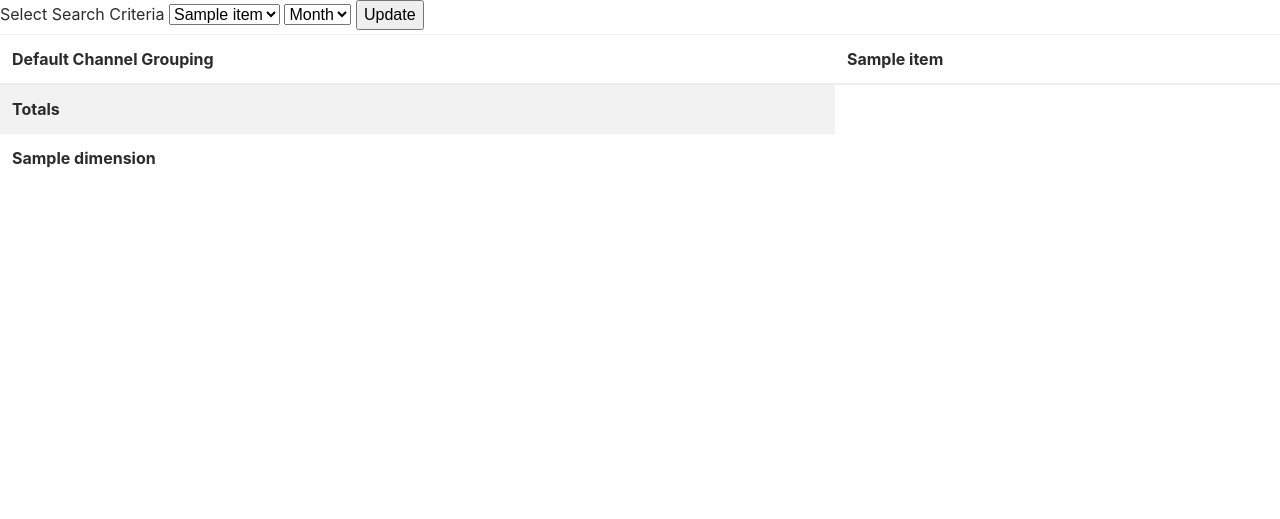
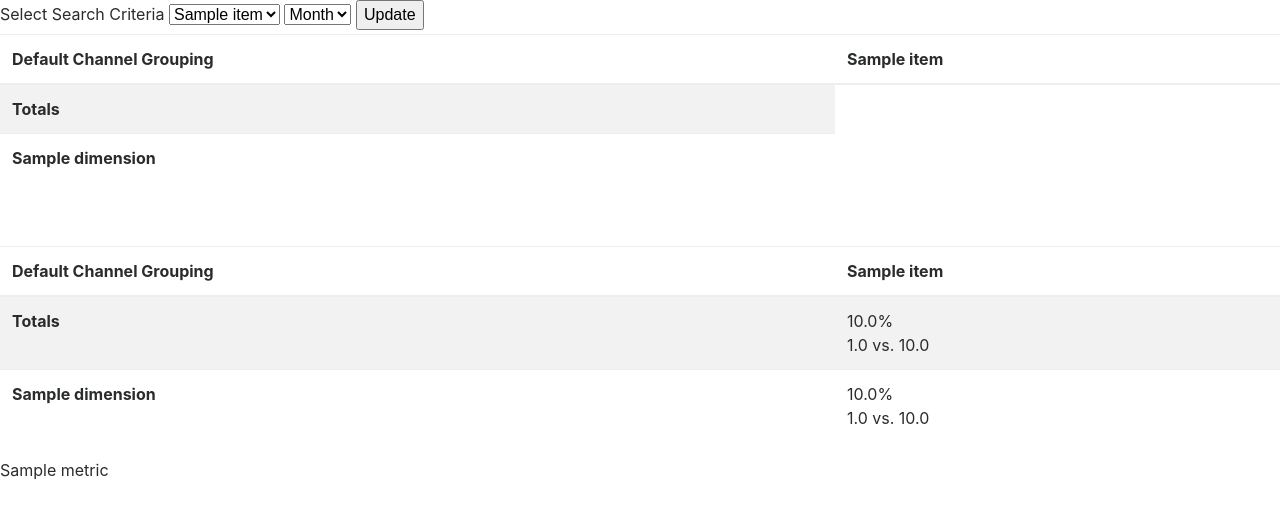
Before and after one commit to jjspetz/musings, a Flask app: template analytics/templates/index.html in a window 1280 px wide. Shown: the top 519 px of the page. Run offline with Flask 2, Linux system fonts and the light colour scheme; the template is opened without the code that fills it: most values are stand-ins (such as "Sample title", 1, 10 or a date in 2020); lists and menus that the app fills with data are empty; some libraries are stand-ins or nearby versions.

Commit message:
need to fix metric bug

```diff
--- a/analytics/get_analytics.py
+++ b/analytics/get_analytics.py
@@ -88,9 +88,10 @@ def get_report(analytics, view_id, time_frame, compare):
             # report for compare
             {
               'viewId': view_id,
-              'dateRanges': [{'startDate': str(int(time_frame)*2) + 'daysAgo', 'endDate': time_frame + 'daysAgo'}],
+              'dateRanges': [{'startDate': time_frame + 'daysAgo', 'endDate': 'today'},
+              {'startDate': str(int(time_frame)*2) + 'daysAgo', 'endDate': time_frame + 'daysAgo'}],
               'metrics': METRICS,
-                'dimensions': [{'name': 'ga:channelGrouping'}]
+              'dimensions': [{'name': 'ga:channelGrouping'}]
             },
             ]
           }
@@ -104,7 +105,7 @@ def get_report(analytics, view_id, time_frame, compare):
               'viewId': view_id,
               'dateRanges': [{'startDate': time_frame + 'daysAgo', 'endDate': 'today'}],
               'metrics': METRICS,
-                'dimensions': [{'name': 'ga:channelGrouping'}]
+              'dimensions': [{'name': 'ga:channelGrouping'}]
             },
             ]
           }
--- a/analytics/main.py
+++ b/analytics/main.py
@@ -1,24 +1,11 @@
 from flask import Flask, render_template, jsonify, request, redirect, url_for
 import get_analytics as analytics
+from box import Box
 app = Flask(__name__)
 
 VIEW_ID = '163519985'
 TIME_FRAME = '30'
 COMPARE = True
-
-def home():
-    data = analytics.main(VIEW_ID, TIME_FRAME, COMPARE)
-    account_data = analytics.get_account_info()
-    site = {}
-    for account in account_data.get('items', []):
-        for property in account.get('webProperties', []):
-            name = property.get('name')
-            for props in property.get('profiles', []):
-                site[name] = props.get('id')
-    if COMPARE:
-        return render_template('compare.html', data=data, account=site)
-    else:
-        return render_template('index.html', data=data, account=site)
 
 @app.route('/json')
 def return_json():
@@ -31,14 +18,40 @@ def return_account():
 @app.route('/')
 def home():
     data = analytics.main(VIEW_ID, TIME_FRAME, COMPARE)
+    other = Box(data)
     account_data = analytics.get_account_info()
     site = {}
+    total_val = []
+    metric_val = []
+
     for account in account_data.get('items', []):
         for property in account.get('webProperties', []):
             name = property.get('name')
             for props in property.get('profiles', []):
                 site[name] = props.get('id')
-    return render_template('index.html', data=data, account=site)
+
+    values = []
+    # data.reports[0].data.totals[0].values()
+    for total in other.reports[0].data.totals:
+        for val in total.values():
+            for num in val:
+                values.append(num)
+
+    for i in range(int(len(values)/2)):
+        total_val.append([values[i], values[i+10], calc_percent(values[i], values[i+10])])
+
+    values = []
+    # data.reports[0].data.rows.metrics[0].values()
+    for row in other.reports[0].data.rows:
+        for metric in row.metrics:
+            for val in metric.values():
+                for num in val:
+                    values.append(num)
+
+    for i in range(int(len(values)/2)):
+        metric_val.append([values[i], values[i+10], calc_percent(values[i], values[i+10])])
+
+    return render_template('index.html', data=data, account=site, total=total_val, metric=metric_val)
 
 @app.route('/change', methods=['POST'])
 def set_project():
@@ -52,3 +65,13 @@ def set_project():
 def hello(name):
     # show the user profile for that user
     return ('Hello %s' % name)
+
+
+# functions
+def calc_percent(a, b):
+    a = float(a)
+    b = float(b)
+    if b > 0:
+        return ((a - b) / b)*100
+    else:
+        return 100
--- a/analytics/templates/compare.html
+++ b/analytics/templates/compare.html
@@ -24,6 +24,9 @@
          Update
        </button>
     </form>
+      <div>
+        Data: {{data}}
+      </div>
     <!-- wrap in if statement -->
     <table class="table table-striped">
       <thead>
@@ -58,8 +61,5 @@
         {% endfor %}
       </tbody>
     </table>
-    <script>
-
-    </script>
   </body>
 </html>
--- a/analytics/templates/index.html
+++ b/analytics/templates/index.html
@@ -24,7 +24,8 @@
          Update
        </button>
     </form>
-    <!-- wrap in if statement -->
+
+    <!-- default table -->
     <table class="table table-striped">
       <thead>
         <tr>
@@ -58,8 +59,54 @@
         {% endfor %}
       </tbody>
     </table>
-    <script>
 
-    </script>
+    <!-- separation for tables -->
+    <br><br>
+
+    <!-- compare table -->
+    <table class="table table-striped">
+      <thead>
+        <tr>
+          <th scope="col">Default Channel Grouping</th>
+          {% for item in data.reports[0].columnHeader.metricHeader.metricHeaderEntries %}
+            <th scope="col">{{item.name}}</th>
+          {% endfor %}
+        </tr>
+      </thead>
+      <tbody>
+        <!-- total -->
+        <tr>
+          <th scope="row">Totals</th>
+          {% for value in total %}
+            <td>
+              <div>
+                {{'%0.1f'| format(value[2]|float)}}%
+              </div>
+              <div>
+                {{'%0.1f'| format(value[0]|float)}} vs. {{'%0.1f'| format(value[1]|float)}}
+              </div>
+            </td>
+          {% endfor %}
+        </tr>
+
+        <!-- other channels -->
+        {% for row in data.reports[0].data.rows %}
+          <tr>
+            <th scope="row">{{row.dimensions[0]}}</th>
+            {% for value in metric %}
+              <td>
+                <div>
+                  {{'%0.1f'| format(value[2]|float)}}%
+                </div>
+                <div>
+                  {{'%0.1f'| format(value[0]|float)}} vs. {{'%0.1f'| format(value[1]|float)}}
+                </div>
+              </td>
+            {% endfor %}
+          </tr>
+        {% endfor %}
+      </tbody>
+    </table>
+    {{metric}}
   </body>
 </html>
```
